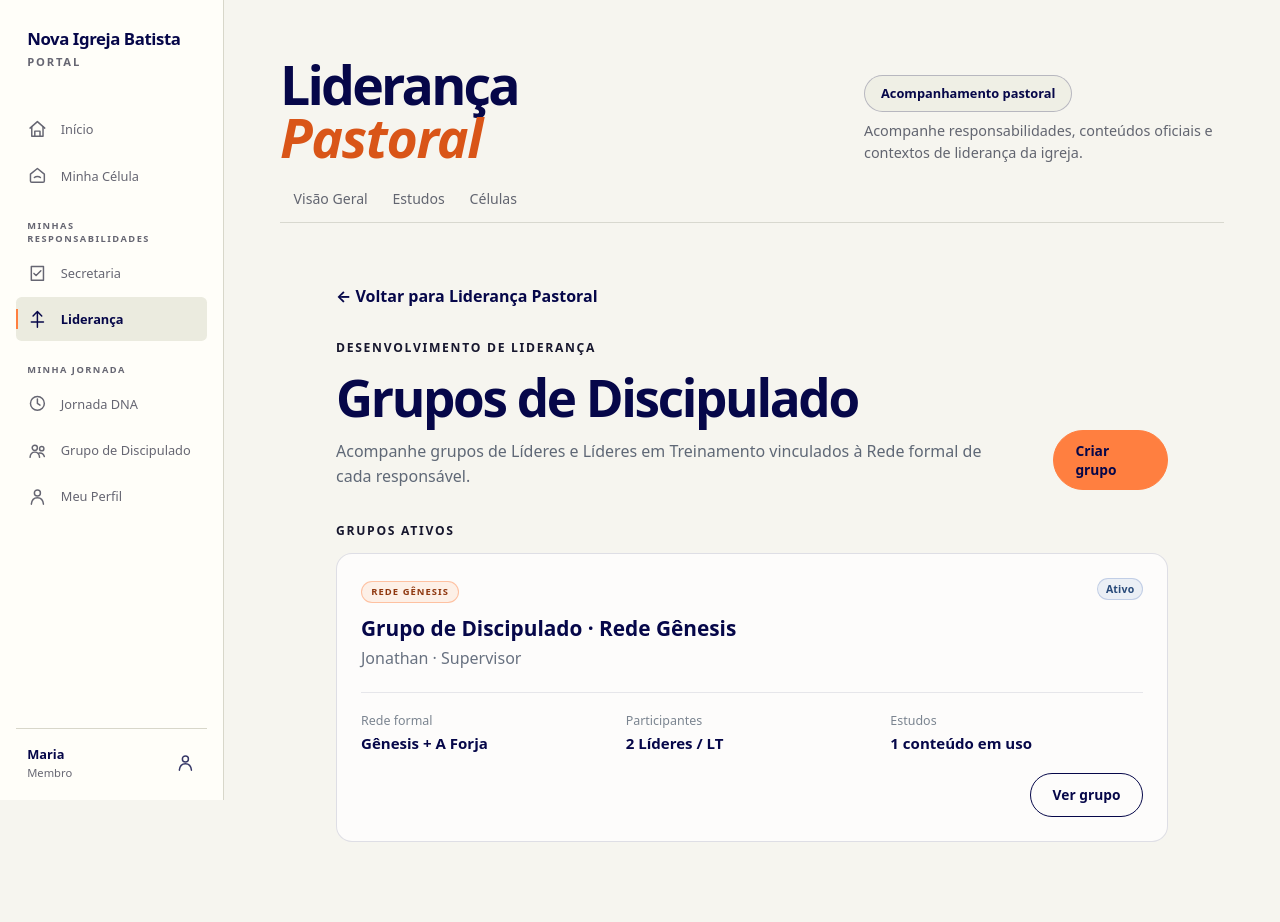
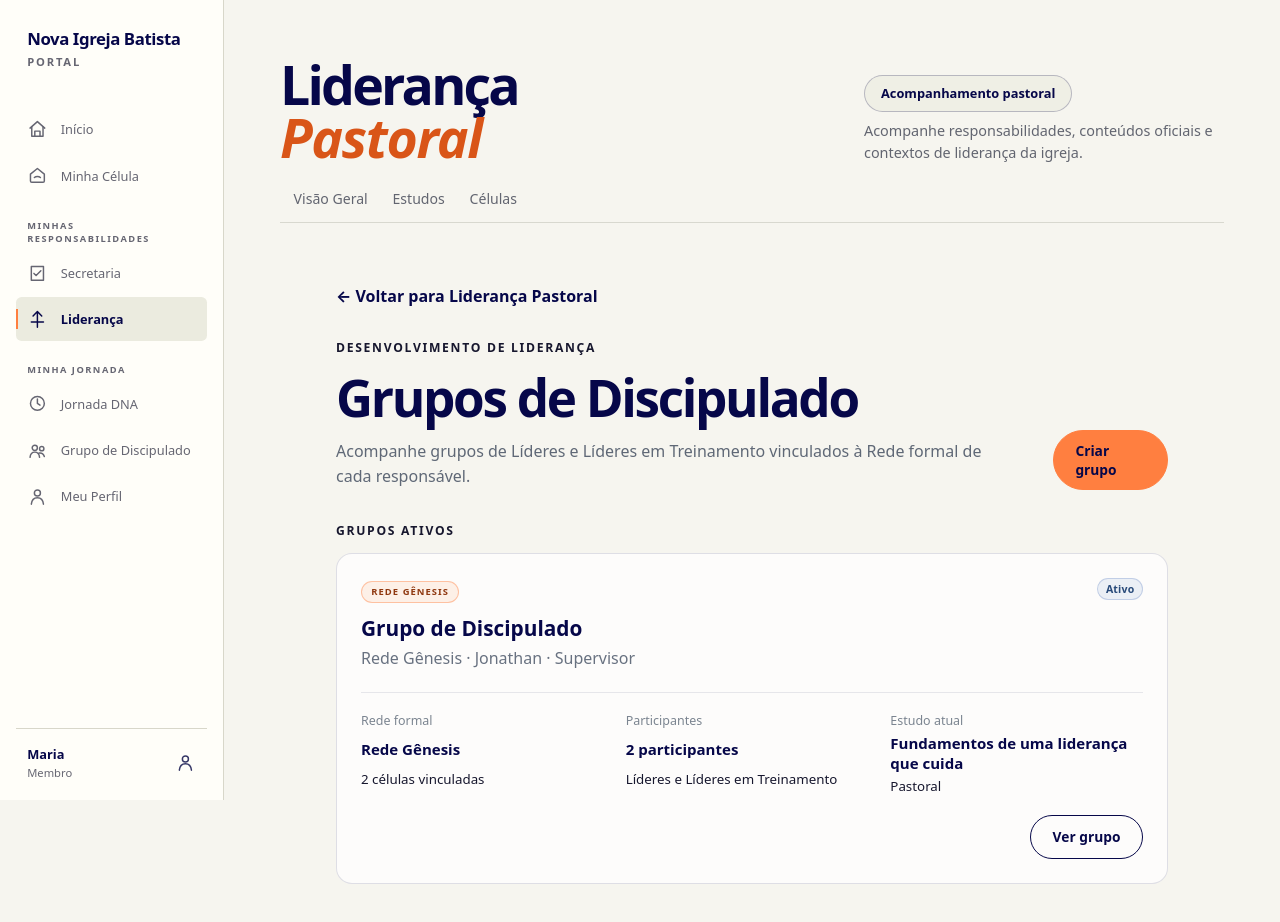
Before and after one commit to hiltonferreira/portal-novaigrejabatista, a Next.js app: page /pastor/grupos-de-discipulado in a window 1280 px wide. Shown: the top 922 px of the page. Built offline with nearby package versions, Linux system fonts and the light colour scheme.

Commit message:
refine discipleship group overview hierarchy

```diff
--- a/app/pastor/grupos-de-discipulado/page.tsx
+++ b/app/pastor/grupos-de-discipulado/page.tsx
@@ -12,11 +12,14 @@ export default function DiscipleshipGroupsPage() {
     </header>
     <section className={styles.section}>
       <p className={styles.eyebrow}>Grupos ativos</p>
-      <div className={styles.list}>{discipleshipGroupsMock.map((group) => <article className={styles.card} key={group.id}>
-        <div className={styles.cardTop}><div><ContextTag>{group.networkName}</ContextTag><h2>{group.name}</h2><p>{group.leaderName} · {group.leaderRole}</p></div><StatusTag tone="progress">{group.status}</StatusTag></div>
-        <div className={styles.meta}><div><span>Rede formal</span><strong>{group.networkCells.join(" + ")}</strong></div><div><span>Participantes</span><strong>{group.participants.length} Líderes / LT</strong></div><div><span>Estudos</span><strong>{group.studies.length} conteúdo em uso</strong></div></div>
-        <div className={styles.actions}><Link className="action-link secondary" href={`/pastor/grupos-de-discipulado/${group.id}`}>Ver grupo</Link></div>
-      </article>)}</div>
+      <div className={styles.list}>{discipleshipGroupsMock.map((group) => {
+        const currentStudy = group.studies[0];
+        return <article className={styles.card} key={group.id}>
+          <div className={styles.cardTop}><div><ContextTag>{group.networkName}</ContextTag><h2>Grupo de Discipulado</h2><p>{group.networkName} · {group.leaderName} · {group.leaderRole}</p></div><StatusTag tone="progress">{group.status}</StatusTag></div>
+          <div className={styles.meta}><div><span>Rede formal</span><strong>{group.networkName}</strong><small>{group.networkCells.length} células vinculadas</small></div><div><span>Participantes</span><strong>{group.participants.length} participantes</strong><small>Líderes e Líderes em Treinamento</small></div><div><span>Estudo atual</span><strong>{currentStudy?.title ?? "Nenhum estudo definido"}</strong>{currentStudy && <small>{currentStudy.source}</small>}</div></div>
+          <div className={styles.actions}><Link className="action-link secondary" href={`/pastor/grupos-de-discipulado/${group.id}`}>Ver grupo</Link></div>
+        </article>;
+      })}</div>
     </section>
   </main>;
 }
```
